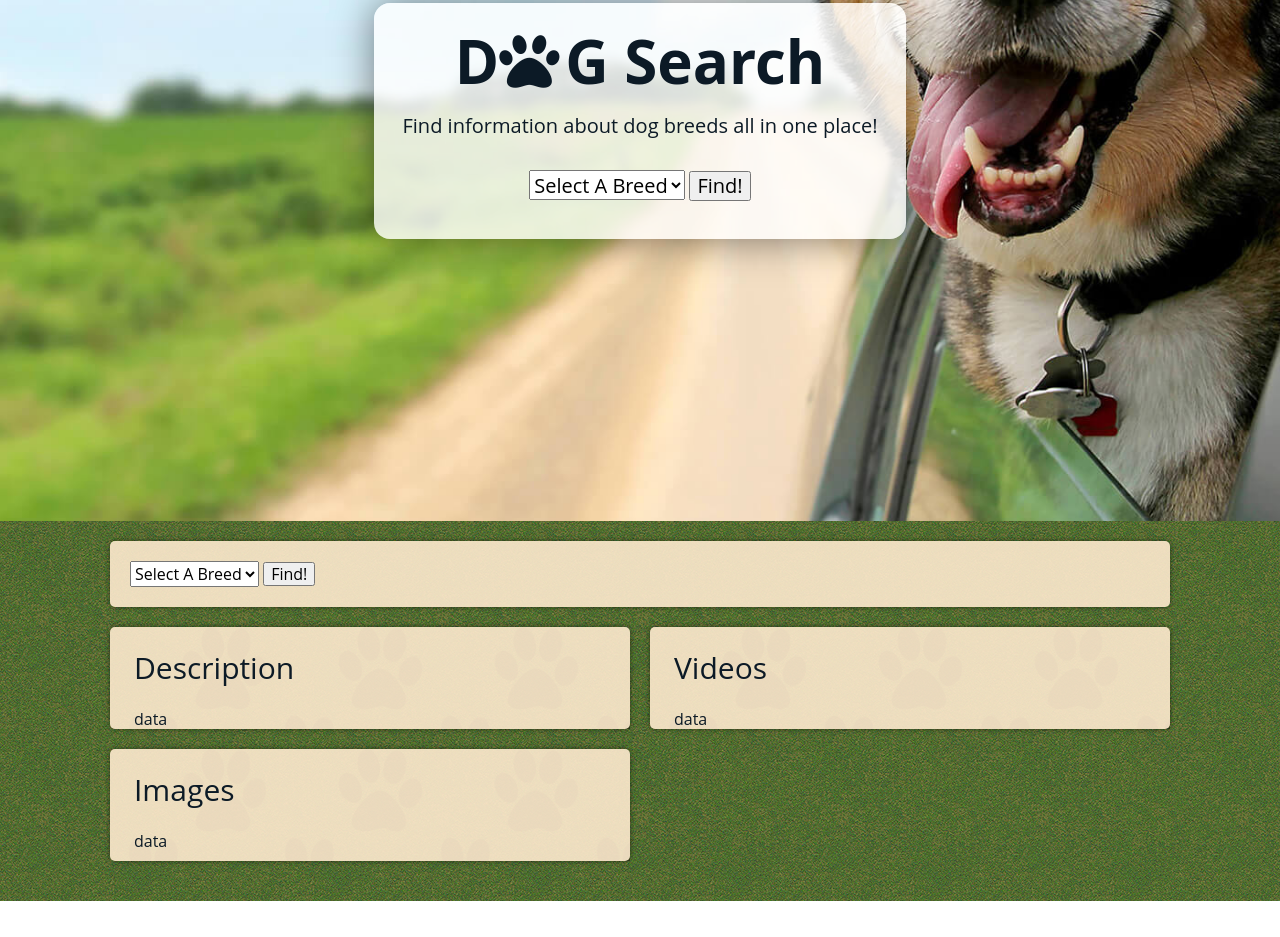
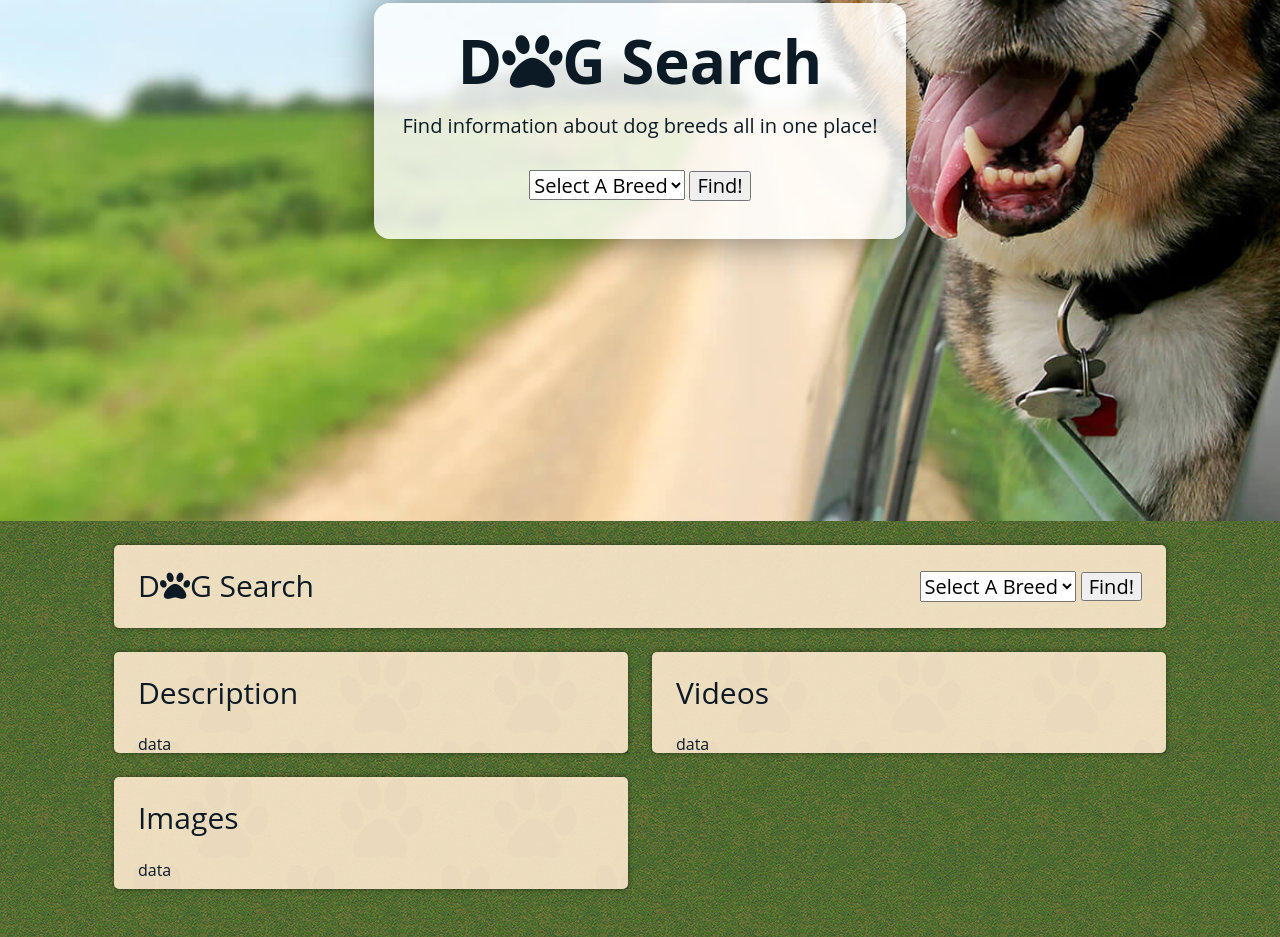
Before and after one commit to george-apazidis/dog-search-api-capstone, a plain HTML site: page index.html in a window 1280 px wide. Shown: the part 279-1216 px from the top of the page. Before the commit the page ends 1180 px from the top, so only its background shows below. Drawn offline with nearby package versions, Linux system fonts and the light colour scheme; no server answers.

Commit message:
updates to sticky form

```diff
--- a/index.html
+++ b/index.html
@@ -33,6 +33,7 @@
 
     <main class="main">
       <section class="sticky-form">
+        <h2>D<i class="fas fa-paw"></i>G Search</h2>
         <form>
           <select id="breed-list-sticky">
             <option disabled value="" selected>Select a Breed</option>
--- a/style.css
+++ b/style.css
@@ -45,7 +45,7 @@ section {
   background-color: rgba(254, 234, 207, 0.9);
   padding: 20px;
   padding-bottom: 0px;
-  margin: 0px 0px 10px 0px;
+  margin: 0px 0px 14px 0px;
   border-radius: 5px;
   position: relative;
 }
@@ -126,13 +126,21 @@ hr {
 .sticky-form {
   position: sticky;
   top: 0;
-  padding: 14px;
+  padding: 12px;
   font-size: 15px;
   z-index: 99;
+  display: flex;
+  flex-wrap: wrap;
+  align-items: center;
+  justify-content: center;
 }
 
 .sticky-form:after {
   background-image: none;
+}
+
+.sticky-form h2 {
+  display: none;
 }
 
 .dog-image {
@@ -172,7 +180,7 @@ hr {
   padding: 14px; /* for larger touch area for mobile */
 }
 
-.fas {
+.ext_link .fas {
   margin-right: 6px;
 }
 
@@ -210,7 +218,7 @@ hr {
   font-size: 16px;
   margin: 0px 0px 50px 0px;
 }
-/* screen sizes 330px and Up */
+/* screen sizes 350px and Up */
 @media (min-width: 350px) {
   .container {
     padding: 24px;
@@ -224,12 +232,24 @@ hr {
 
 /* screen sizes 500px and Up */
 @media (min-width: 500px) {
+  .main {
+    padding: 15px;
+  }
+
+  section {
+    margin-bottom: 15px;
+  }
+
   h1 {
     font-size: 60px;
   }
 
   .container {
     padding: 28px;
+  }
+
+  .sticky-form {
+    font-size: 18px;
   }
 
   .dog-img {
@@ -239,9 +259,22 @@ hr {
 
   /* aligns last dog image to the left when at 3 columns */
   #dogApi-images:after {
-    content: '';
+    content: "";
     flex-basis: 32%;
     width: 32%;
+  }
+}
+
+@media (min-width: 600px) {
+  .sticky-form {
+    justify-content: space-between;
+  }
+
+  .sticky-form h2 {
+    display: block;
+    margin: 0;
+    display: inline-block;
+  }
 }
 
 @media (min-width: 768px) {
@@ -252,12 +285,14 @@ hr {
   section {
     box-shadow: 0px 0px 5px 0px rgba(0, 0, 0, 0.5);
   }
+
   .btn {
     padding: 1rem 3rem;
   }
 
   .sticky-form {
     margin-bottom: 20px;
+    font-size: 20px;
   }
 
   .parent {
@@ -268,13 +303,16 @@ hr {
     flex: 1;
   }
 
-  .container-left section {
+  .container-left {
     margin-right: 10px;
-    margin-bottom: 20px;
   }
 
-  .container-right section {
+  .container-right {
     margin-left: 10px;
+  }
+
+  .container-left section {
+    margin-bottom: 20px;
   }
 
   .dog-img {
@@ -288,11 +326,31 @@ hr {
 }
 
 @media (min-width: 1000px) {
+  .main {
+    padding: 24px;
+  }
+
   section {
     padding: 24px;
     padding-bottom: 0px;
   }
 
+  .sticky-form {
+    padding: 24px;
+    margin-bottom: 24px;
+  }
+
+  .container-left section {
+    margin-bottom: 24px;
+  }
+
+  .container-left {
+    margin-right: 12px;
+  }
+
+  .container-right {
+    margin-left: 12px;
+  }
   .dog-image {
     margin-right: 18px;
   }
```
